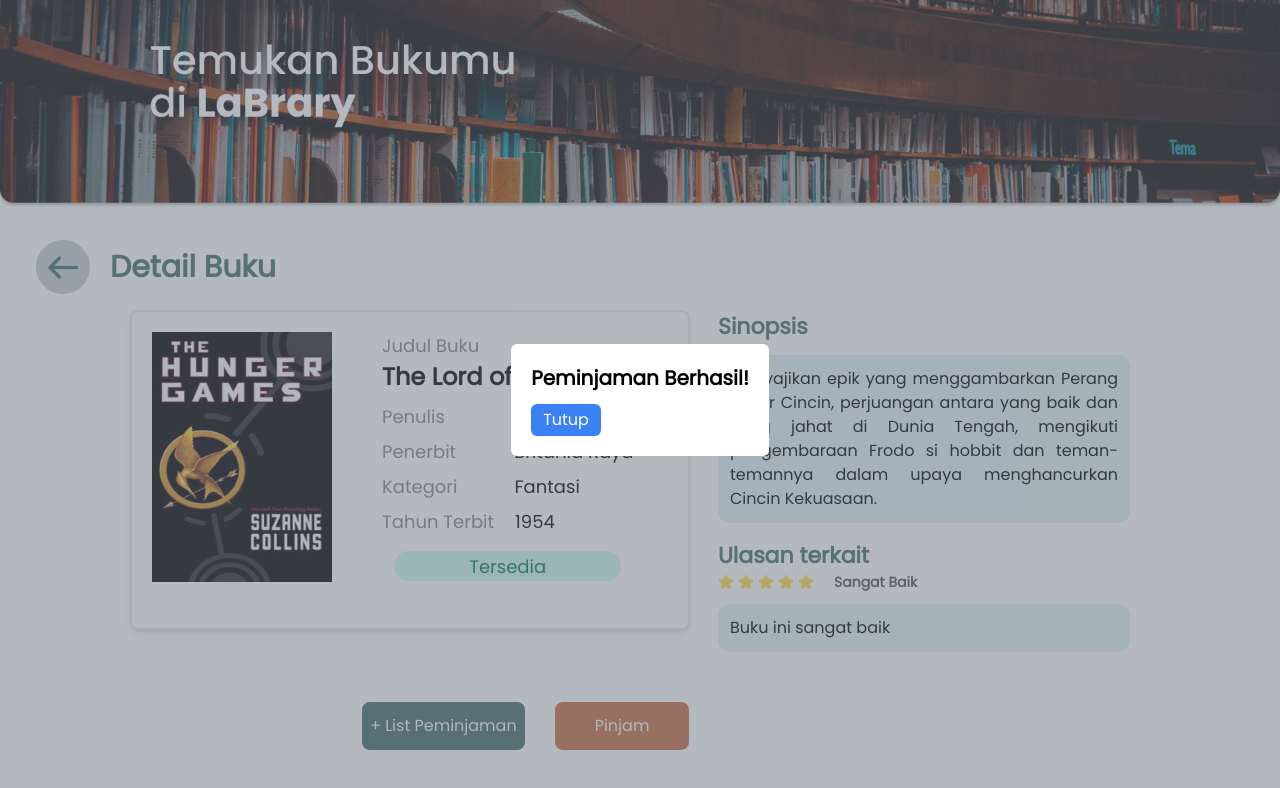
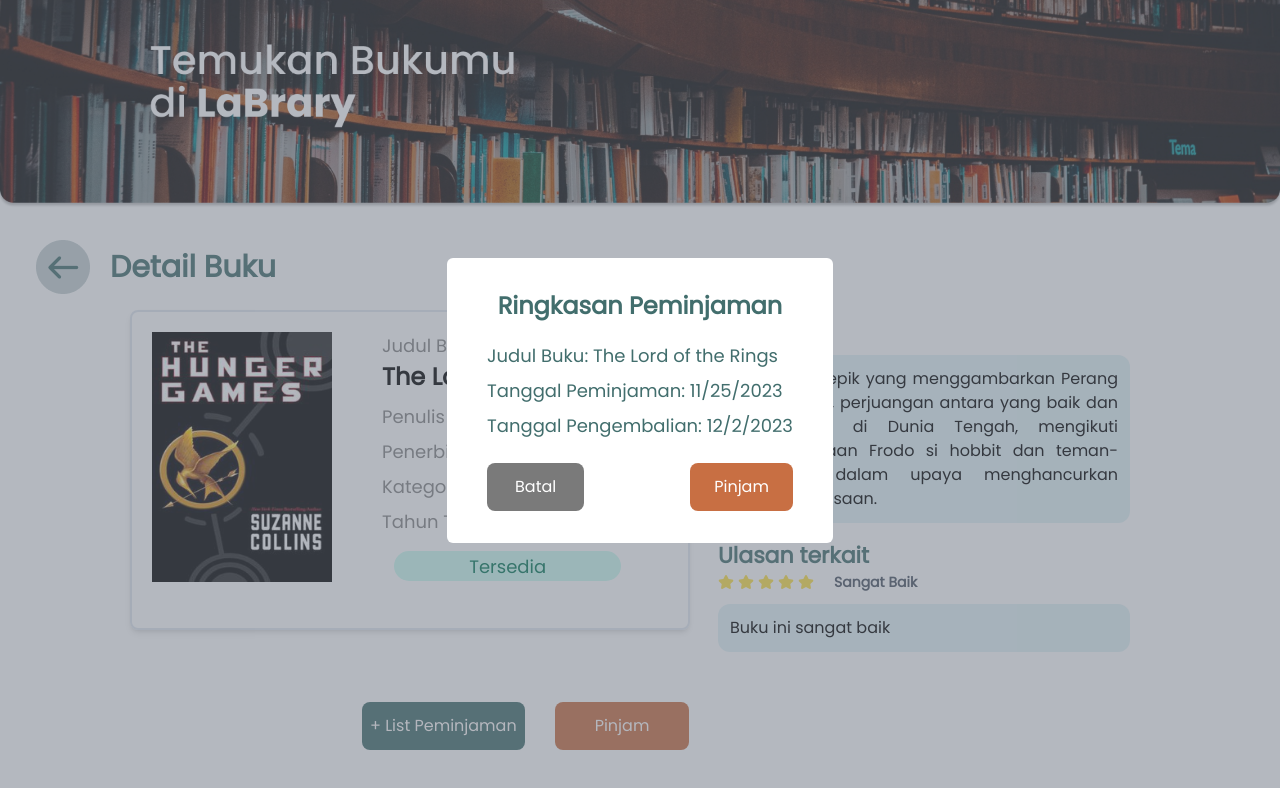
Before and after one commit to Maiziko/RPL-LaBrary, a Next.js app: page /detailbuku in a window 1280 px wide. Both pictures are taken after a click on the button "Pinjam". Shown: the part 176-964 px from the top of the page. Built offline with nearby package versions, Linux system fonts and the light colour scheme.

Commit message:
add overlay pinjam

```diff
--- a/pages/detailbuku.tsx
+++ b/pages/detailbuku.tsx
@@ -27,15 +27,50 @@ const daftarBuku: BukuDetail[] = [
   }
 ]
 const DetailBuku: React.FC<{ buku: BukuDetail }> = ({ buku }) => {
-  const [showModal, setShowModal] = useState(false);
+  const [showModalPinjam, setShowModalPinjam] = useState(false);
+  const [showModalSuccess, setShowModalSuccess] = useState(false);
+
+  const [peminjamanData, setPeminjamanData] = useState({
+    judul: '',
+    tanggalPeminjaman: '',
+    tanggalPengembalian: '',
+  });
 
   const handlePinjamClick = () => {
-    setShowModal(true);
+    setPeminjamanData({
+      judul: 'The Lord of the Rings', //JUDUL BLM SESUAI
+      tanggalPeminjaman: new Date().toLocaleDateString(), // Tanggal peminjaman sesuai dengan waktu saat ini
+      tanggalPengembalian: new Date(Date.now() + 7 * 24 * 60 * 60 * 1000).toLocaleDateString(), // Tanggal pengembalian set 7 hari dari sekarang
+    });
+
+    setShowModalPinjam(true);
+  };
+
+  const handleBatalPinjam = () => {
+    // Reset data peminjaman
+    setPeminjamanData({
+      judul: '',
+      tanggalPeminjaman: '',
+      tanggalPengembalian: '',
+    });
+
+    // Tutup modals
+    setShowModalPinjam(false);
+  };
+
+  const handleConfirmPinjam = () => {
+    // Lakukan logika untuk menyimpan peminjaman ke database atau tempat penyimpanan lainnya
+
+    // Setelah peminjaman berhasil, tampilkan modals peminjaman berhasil
+    setShowModalPinjam(false);
+    setShowModalSuccess(true);
   };
 
   const closeModal = () => {
-    setShowModal(false);
-  }
+    setShowModalSuccess(false);
+  };
+
+
   return (
     <div className='font-poppins'>
       <div>
@@ -108,21 +143,47 @@ const DetailBuku: React.FC<{ buku: BukuDetail }> = ({ buku }) => {
 </div>
   <div className='my-[50px] ml-[162px] mr-[590px] flex'>
     <button className='p-2 text-center rounded-lg ml-[200px] bg-[#426e6d] text-[#fefbfb]'>+ List Peminjaman</button>
-    <button onClick={handlePinjamClick} className='px-10 py-3 text-center rounded-lg ml-[30px] bg-[#c86f43] text-[#fefbfb]'>Pinjam</button>
+    <button
+          onClick={handlePinjamClick} // Ubah fungsi yang akan menampilkan modal
+          className='px-10 py-3 text-center rounded-lg ml-[30px] bg-[#c86f43] text-[#fefbfb]'
+        >
+          Pinjam
+        </button>
   </div>
-  {showModal && (
+  {showModalPinjam && (
         <div className="fixed inset-0 bg-gray-500 bg-opacity-50 flex items-center justify-center">
-          <div className="bg-white p-5 rounded-md">
+          <div className="bg-white py-8 px-10 rounded-md">
+            <h2 className="text-2xl font-bold mb-5 text-[#426E6D] text-center">Ringkasan Peminjaman</h2>
+            <div className="flex flex-col text-[#426E6D]">
+              <p className='mb-2 flex justify-between' style={{fontSize: '18px'}}>Judul Buku: {peminjamanData.judul}</p>
+              <p className='mb-2 flex justify-between' style={{fontSize: '18px'}}>Tanggal Peminjaman: {peminjamanData.tanggalPeminjaman}</p>
+              <p className='mb-2 flex justify-between' style={{fontSize: '18px'}}>Tanggal Pengembalian: {peminjamanData.tanggalPengembalian}</p>
+            </div>
+            <div className="mt-4 flex justify-between">
+              <button onClick={handleBatalPinjam} className="bg-[#7A7A7A] text-white px-7 py-3 rounded-lg">
+                Batal
+              </button>
+              <button onClick={handleConfirmPinjam} className="bg-[#C86F43] text-white px-6 py-3 rounded-lg">
+                Pinjam
+              </button>
+            </div>
+          </div>
+        </div>
+      )}
+
+      {/* Modal Peminjaman Berhasil */}
+      {showModalSuccess && (
+        <div className="fixed inset-0 bg-gray-500 bg-opacity-50 flex items-center justify-center">
+          <div className="bg-white p-5 rounded-md text-[#426E6D]">
             <h2 className="text-xl font-bold mb-3">Peminjaman Berhasil!</h2>
-            <button onClick={closeModal} className="bg-blue-500 text-white px-3 py-1 rounded-md">
+            <p>Anda telah berhasil meminjam buku dengan judul {peminjamanData.judul}</p>
+            <button onClick={closeModal} className="bg-[#7a7a7a] text-white px-3 py-1 rounded-md mt-4">
               Tutup
             </button>
           </div>
         </div>
       )}
-</div>
-
-
+    </div>
   );
 };
 
```
